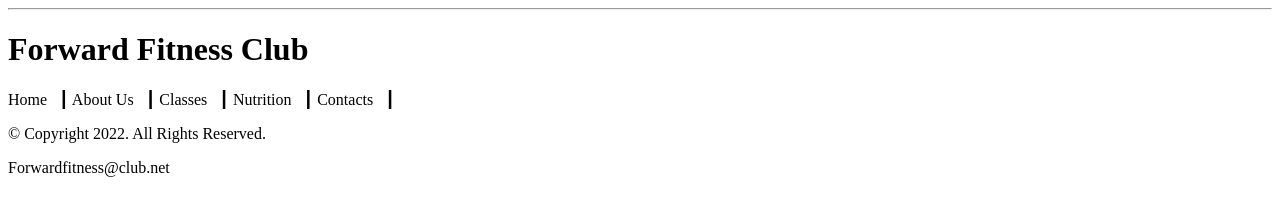
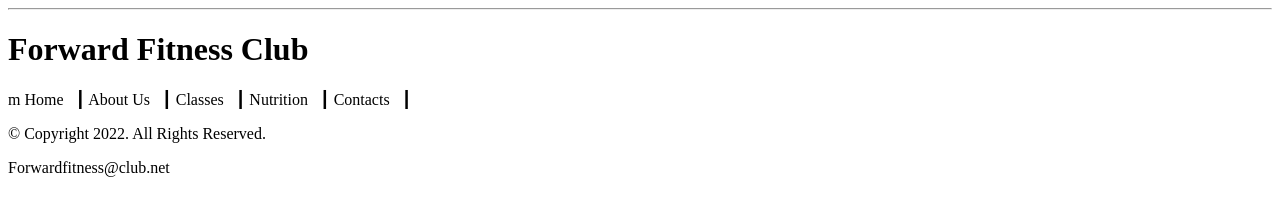
Before and after one commit to Antsware/Project-Web, a plain HTML site: page contact.html in a window 1280 px wide. Drawn offline with Linux system fonts and the light colour scheme.

Commit message:
first take

```diff
--- a/contact.html
+++ b/contact.html
@@ -13,7 +13,7 @@
         </header>
 
         <nav>
-            <p>
+            <p>m
                 Home &nbsp; &#9475;
                 About Us &nbsp; &#9475;
                 Classes &nbsp; &#9475;
```
